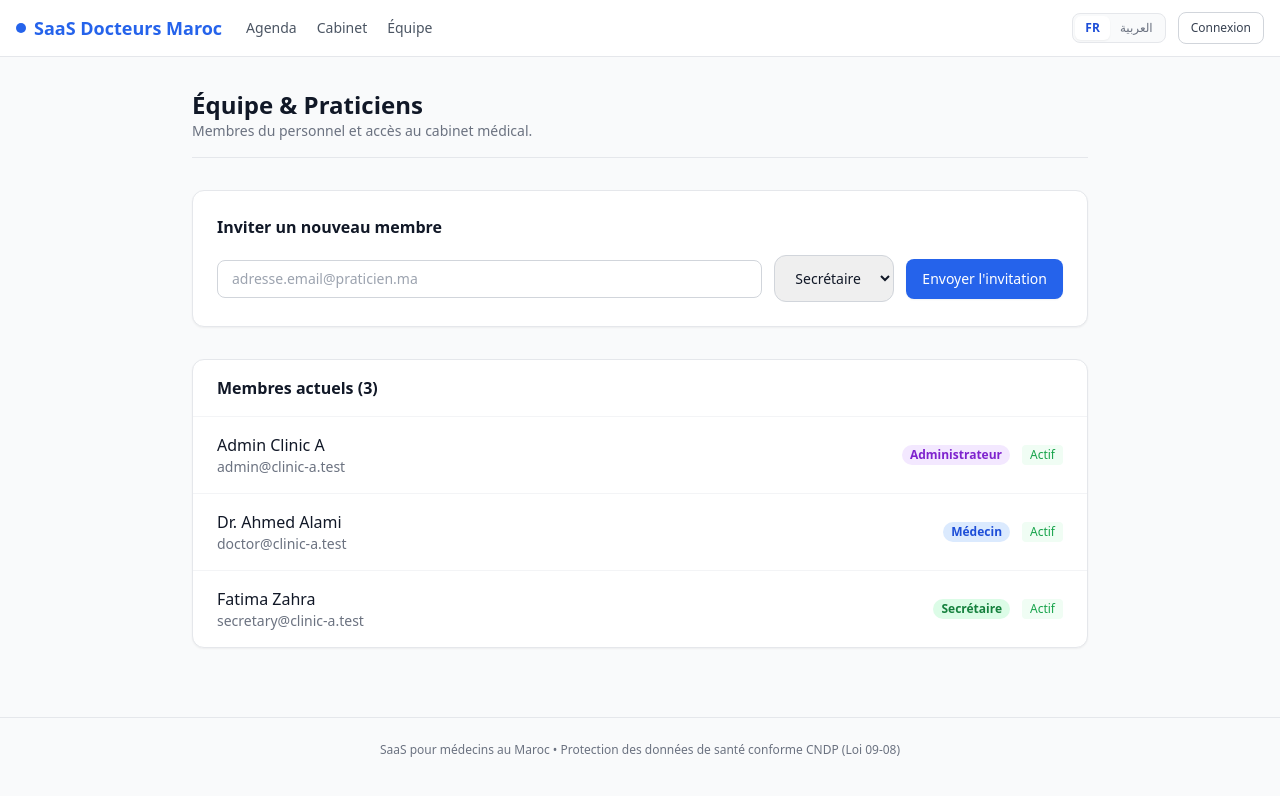
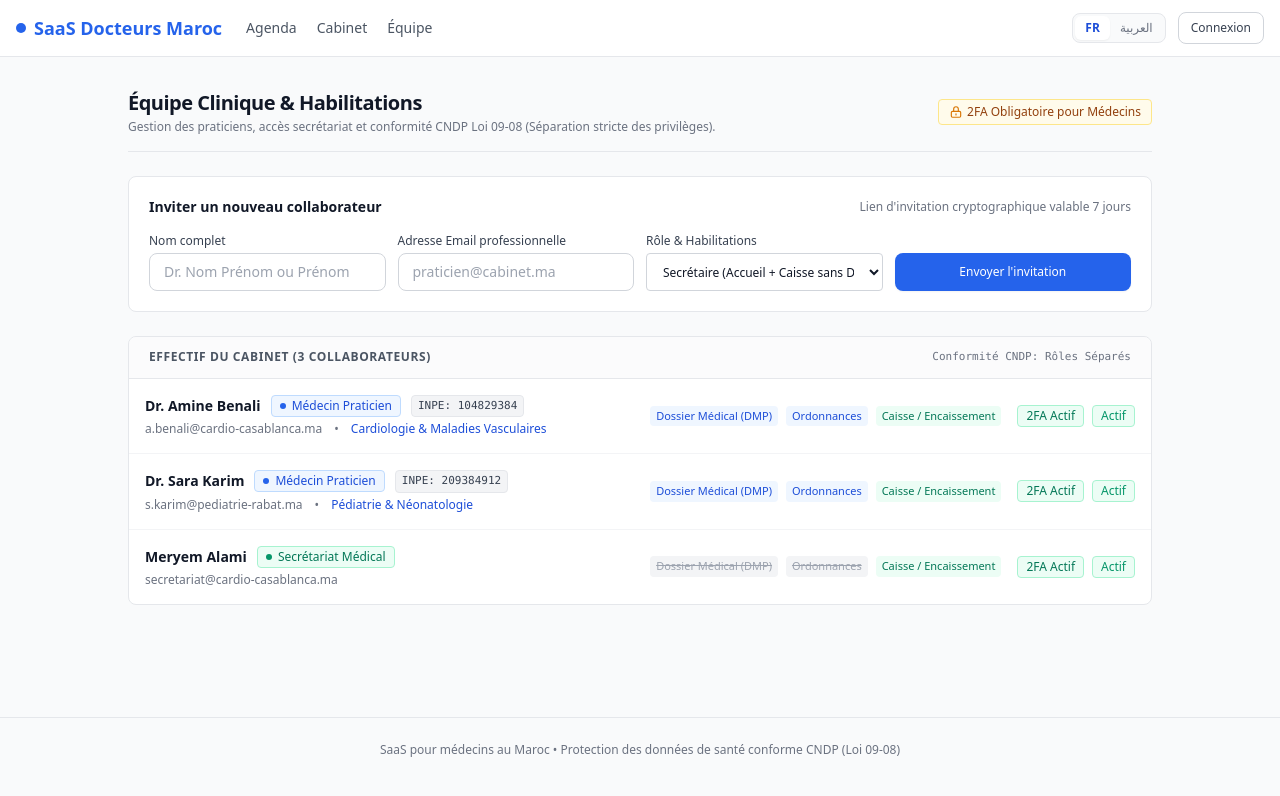
Before and after one commit to fahdalliti-dot/noor-health, a Next.js app in the folder apps/web/: page /team in a window 1280 px wide. Shown: the top 796 px of the page. Built offline with nearby package versions, Linux system fonts and the light colour scheme; no server answers.

Commit message:
feat(web): enhance team management with INPE, CNDP role isolation, and 2FA badges

```diff
--- a/apps/web/src/app/team/page.tsx
+++ b/apps/web/src/app/team/page.tsx
@@ -9,93 +9,280 @@ interface StaffMember {
   name: string;
   email: string;
   role: 'admin' | 'doctor' | 'secretary';
+  inpe?: string;
+  specialty?: string;
+  twoFactorEnabled: boolean;
   active: boolean;
+  permissions: {
+    canViewDmp: boolean;
+    canPrescribe: boolean;
+    canCollectCash: boolean;
+    canExportAudit: boolean;
+  };
 }
 
+const INITIAL_STAFF: StaffMember[] = [
+  {
+    id: 'staff-1',
+    name: 'Dr. Amine Benali',
+    email: 'a.benali@cardio-casablanca.ma',
+    role: 'doctor',
+    inpe: '104829384',
+    specialty: 'Cardiologie & Maladies Vasculaires',
+    twoFactorEnabled: true,
+    active: true,
+    permissions: {
+      canViewDmp: true,
+      canPrescribe: true,
+      canCollectCash: true,
+      canExportAudit: true,
+    },
+  },
+  {
+    id: 'staff-2',
+    name: 'Dr. Sara Karim',
+    email: 's.karim@pediatrie-rabat.ma',
+    role: 'doctor',
+    inpe: '209384912',
+    specialty: 'Pédiatrie & Néonatologie',
+    twoFactorEnabled: true,
+    active: true,
+    permissions: {
+      canViewDmp: true,
+      canPrescribe: true,
+      canCollectCash: true,
+      canExportAudit: false,
+    },
+  },
+  {
+    id: 'staff-3',
+    name: 'Meryem Alami',
+    email: 'secretariat@cardio-casablanca.ma',
+    role: 'secretary',
+    twoFactorEnabled: true,
+    active: true,
+    permissions: {
+      canViewDmp: false, // Strict CNDP isolation: secretary cannot view clinical medical notes
+      canPrescribe: false,
+      canCollectCash: true,
+      canExportAudit: false,
+    },
+  },
+];
+
 export default function TeamPage() {
-  const [staff] = useState<StaffMember[]>([
-    { id: '1', name: 'Admin Clinic A', email: 'admin@clinic-a.test', role: 'admin', active: true },
-    { id: '2', name: 'Dr. Ahmed Alami', email: 'doctor@clinic-a.test', role: 'doctor', active: true },
-    { id: '3', name: 'Fatima Zahra', email: 'secretary@clinic-a.test', role: 'secretary', active: true },
-  ]);
-
+  const [staff, setStaff] = useState<StaffMember[]>(INITIAL_STAFF);
   const [inviteEmail, setInviteEmail] = useState('');
+  const [inviteName, setInviteName] = useState('');
   const [inviteRole, setInviteRole] = useState<'doctor' | 'secretary'>('secretary');
+  const [inviteInpe, setInviteInpe] = useState('');
   const [inviteSent, setInviteSent] = useState(false);
 
   const handleInvite = (e: React.FormEvent) => {
     e.preventDefault();
+    const newMember: StaffMember = {
+      id: `staff-${Date.now()}`,
+      name: inviteName || (inviteRole === 'doctor' ? `Dr. ${inviteEmail.split('@')[0]}` : inviteEmail.split('@')[0]),
+      email: inviteEmail,
+      role: inviteRole,
+      inpe: inviteRole === 'doctor' ? (inviteInpe || 'En attente') : undefined,
+      twoFactorEnabled: inviteRole === 'doctor',
+      active: true,
+      permissions: {
+        canViewDmp: inviteRole === 'doctor',
+        canPrescribe: inviteRole === 'doctor',
+        canCollectCash: true,
+        canExportAudit: false,
+      },
+    };
+    setStaff([newMember, ...staff]);
     setInviteSent(true);
     setInviteEmail('');
-    setTimeout(() => setInviteSent(false), 3000);
+    setInviteName('');
+    setInviteInpe('');
+    setTimeout(() => setInviteSent(false), 4000);
   };
 
   const roleBadge = (role: string) => {
-    const map: Record<string, { label: string; cls: string }> = {
-      admin: { label: 'Administrateur', cls: 'bg-purple-100 text-purple-700' },
-      doctor: { label: 'Médecin', cls: 'bg-blue-100 text-blue-700' },
-      secretary: { label: 'Secrétaire', cls: 'bg-green-100 text-green-700' },
-    };
-    const current = map[role] || { label: role, cls: 'bg-gray-100 text-gray-700' };
+    switch (role) {
+      case 'doctor':
         return (
-      <span className={`px-2 py-0.5 rounded-full text-xs font-semibold ${current.cls}`}>
-        {current.label}
+          <span className="inline-flex items-center gap-1.5 px-2 py-0.5 rounded text-xs font-medium bg-blue-50 text-blue-700 border border-blue-200">
+            <span className="w-1.5 h-1.5 rounded-full bg-blue-600"></span>
+            Médecin Praticien
           </span>
         );
+      case 'secretary':
+        return (
+          <span className="inline-flex items-center gap-1.5 px-2 py-0.5 rounded text-xs font-medium bg-emerald-50 text-emerald-700 border border-emerald-200">
+            <span className="w-1.5 h-1.5 rounded-full bg-emerald-600"></span>
+            Secrétariat Médical
+          </span>
+        );
+      default:
+        return (
+          <span className="inline-flex items-center gap-1.5 px-2 py-0.5 rounded text-xs font-medium bg-gray-50 text-gray-700 border border-gray-200">
+            Administrateur
+          </span>
+        );
+    }
   };
 
   return (
-    <div className="max-w-4xl mx-auto space-y-8">
-      <div className="border-b border-gray-200 pb-4">
-        <h1 className="text-2xl font-bold text-gray-900">Équipe & Praticiens</h1>
-        <p className="text-sm text-gray-500">Membres du personnel et accès au cabinet médical.</p>
+    <div className="max-w-5xl mx-auto space-y-6">
+      {/* Header */}
+      <div className="border-b border-gray-200 pb-4 flex items-center justify-between flex-wrap gap-4">
+        <div>
+          <h1 className="text-xl font-bold tracking-tight text-gray-900">Équipe Clinique & Habilitations</h1>
+          <p className="text-xs text-gray-500 mt-0.5">
+            Gestion des praticiens, accès secrétariat et conformité CNDP Loi 09-08 (Séparation stricte des privilèges).
+          </p>
+        </div>
+        <div className="flex items-center gap-2">
+          <span className="inline-flex items-center gap-1 px-2.5 py-1 rounded bg-amber-50 text-amber-800 text-xs font-medium border border-amber-200">
+            <svg className="w-3.5 h-3.5 text-amber-600" fill="none" viewBox="0 0 24 24" stroke="currentColor">
+              <path strokeLinecap="round" strokeLinejoin="round" strokeWidth={2} d="M12 15v2m-6 4h12a2 2 0 002-2v-6a2 2 0 00-2-2H6a2 2 0 00-2 2v6a2 2 0 002 2zm10-10V7a4 4 0 00-8 0v4h8z" />
+            </svg>
+            2FA Obligatoire pour Médecins
+          </span>
+        </div>
       </div>
 
-      <div className="bg-white p-6 rounded-xl border border-gray-200 shadow-sm space-y-4">
-        <h2 className="text-base font-semibold text-gray-900">Inviter un nouveau membre</h2>
+      {/* Invite Member Section */}
+      <div className="bg-white p-5 rounded-lg border border-gray-200 space-y-4">
+        <div className="flex items-center justify-between">
+          <h2 className="text-sm font-semibold text-gray-900">Inviter un nouveau collaborateur</h2>
+          <span className="text-xs text-gray-500">Lien d&apos;invitation cryptographique valable 7 jours</span>
+        </div>
+
         {inviteSent && (
-          <div className="p-3 bg-green-50 text-green-800 rounded-lg text-sm border border-green-200">
-            ✓ Invitation envoyée avec un jeton sécurisé (valable 7 jours).
+          <div className="p-3 bg-emerald-50 text-emerald-800 rounded text-xs border border-emerald-200 flex items-center gap-2">
+            <span className="font-bold">✓</span> Invitation envoyée avec succès par email et SMS au collaborateur.
           </div>
         )}
-        <form onSubmit={handleInvite} className="flex flex-wrap items-center gap-3">
-          <div className="flex-1 min-w-[240px]">
+
+        <form onSubmit={handleInvite} className="grid grid-cols-1 md:grid-cols-4 gap-3">
+          <div>
+            <label className="block text-xs font-medium text-gray-700 mb-1">Nom complet</label>
+            <Input
+              type="text"
+              placeholder="Dr. Nom Prénom ou Prénom"
+              value={inviteName}
+              onChange={(e) => setInviteName(e.target.value)}
+              required
+            />
+          </div>
+
+          <div>
+            <label className="block text-xs font-medium text-gray-700 mb-1">Adresse Email professionnelle</label>
             <Input
               type="email"
-              placeholder="adresse.email@praticien.ma"
+              placeholder="praticien@cabinet.ma"
               value={inviteEmail}
               onChange={(e) => setInviteEmail(e.target.value)}
               required
             />
           </div>
+
+          <div>
+            <label className="block text-xs font-medium text-gray-700 mb-1">Rôle & Habilitations</label>
             <select
               value={inviteRole}
               onChange={(e) => setInviteRole(e.target.value as any)}
-            className="rounded-xl border border-gray-300 px-4 py-3 text-sm focus:outline-none focus:ring-2 focus:ring-blue-500"
+              className="w-full rounded border border-gray-300 px-3 py-2 text-xs focus:outline-none focus:ring-1 focus:ring-blue-500 bg-white h-[38px]"
             >
-            <option value="doctor">Médecin</option>
-            <option value="secretary">Secrétaire</option>
+              <option value="doctor">Médecin (Accès DMP + Prescription)</option>
+              <option value="secretary">Secrétaire (Accueil + Caisse sans DMP)</option>
             </select>
-          <Button type="submit" className="bg-blue-600 hover:bg-blue-700 text-white">
+          </div>
+
+          <div className="flex items-end">
+            <Button type="submit" className="w-full bg-blue-600 hover:bg-blue-700 text-white text-xs h-[38px]">
               Envoyer l&apos;invitation
             </Button>
+          </div>
         </form>
       </div>
 
-      <div className="bg-white rounded-xl border border-gray-200 shadow-sm overflow-hidden">
-        <div className="px-6 py-4 border-b border-gray-100">
-          <h2 className="text-base font-semibold text-gray-900">Membres actuels ({staff.length})</h2>
+      {/* Staff Directory */}
+      <div className="bg-white rounded-lg border border-gray-200 overflow-hidden">
+        <div className="px-5 py-3 border-b border-gray-200 bg-gray-50/70 flex items-center justify-between">
+          <h2 className="text-xs font-semibold uppercase tracking-wider text-gray-600">
+            Effectif du Cabinet ({staff.length} Collaborateurs)
+          </h2>
+          <span className="text-[11px] text-gray-500 font-mono">Conformité CNDP: Rôles Séparés</span>
         </div>
+
         <div className="divide-y divide-gray-100">
           {staff.map((member) => (
-            <div key={member.id} className="p-4 px-6 flex items-center justify-between hover:bg-gray-50 transition-colors">
-              <div>
-                <div className="font-medium text-gray-900">{member.name}</div>
-                <div className="text-sm text-gray-500">{member.email}</div>
+            <div key={member.id} className="p-4 hover:bg-gray-50/60 transition-colors flex flex-col md:flex-row md:items-center justify-between gap-4">
+              <div className="space-y-1">
+                <div className="flex items-center gap-2.5">
+                  <span className="font-semibold text-sm text-gray-900">{member.name}</span>
+                  {roleBadge(member.role)}
+                  {member.inpe && (
+                    <span className="font-mono text-[11px] bg-gray-100 text-gray-700 px-1.5 py-0.5 rounded border border-gray-200">
+                      INPE: {member.inpe}
+                    </span>
+                  )}
                 </div>
-              <div className="flex items-center gap-3">
-                {roleBadge(member.role)}
-                <span className="text-xs text-green-600 font-medium bg-green-50 px-2 py-0.5 rounded">Actif</span>
+                <div className="text-xs text-gray-500 flex items-center gap-3">
+                  <span>{member.email}</span>
+                  {member.specialty && (
+                    <>
+                      <span>•</span>
+                      <span className="text-blue-700 font-medium">{member.specialty}</span>
+                    </>
+                  )}
+                </div>
+              </div>
+
+              {/* Security & Permissions Matrix */}
+              <div className="flex items-center gap-4 flex-wrap">
+                <div className="flex items-center gap-2 text-[11px]">
+                  <span
+                    className={`inline-flex items-center gap-1 px-1.5 py-0.5 rounded text-[11px] ${
+                      member.permissions.canViewDmp
+                        ? 'bg-blue-50 text-blue-700 font-medium'
+                        : 'bg-gray-100 text-gray-400 line-through'
+                    }`}
+                  >
+                    Dossier Médical (DMP)
+                  </span>
+                  <span
+                    className={`inline-flex items-center gap-1 px-1.5 py-0.5 rounded text-[11px] ${
+                      member.permissions.canPrescribe
+                        ? 'bg-blue-50 text-blue-700 font-medium'
+                        : 'bg-gray-100 text-gray-400 line-through'
+                    }`}
+                  >
+                    Ordonnances
+                  </span>
+                  <span
+                    className={`inline-flex items-center gap-1 px-1.5 py-0.5 rounded text-[11px] ${
+                      member.permissions.canCollectCash
+                        ? 'bg-emerald-50 text-emerald-700 font-medium'
+                        : 'bg-gray-100 text-gray-400 line-through'
+                    }`}
+                  >
+                    Caisse / Encaissement
+                  </span>
+                </div>
+
+                <div className="flex items-center gap-2">
+                  <span
+                    className={`inline-flex items-center gap-1 px-2 py-0.5 rounded text-xs font-medium ${
+                      member.twoFactorEnabled
+                        ? 'bg-emerald-50 text-emerald-700 border border-emerald-200'
+                        : 'bg-amber-50 text-amber-700 border border-amber-200'
+                    }`}
+                  >
+                    {member.twoFactorEnabled ? '2FA Actif' : '2FA En attente'}
+                  </span>
+                  <span className="text-xs text-emerald-600 font-medium bg-emerald-50 px-2 py-0.5 rounded border border-emerald-200">
+                    Actif
+                  </span>
+                </div>
               </div>
             </div>
           ))}
```
Lines whose indentation alone changed are shown as unchanged.
